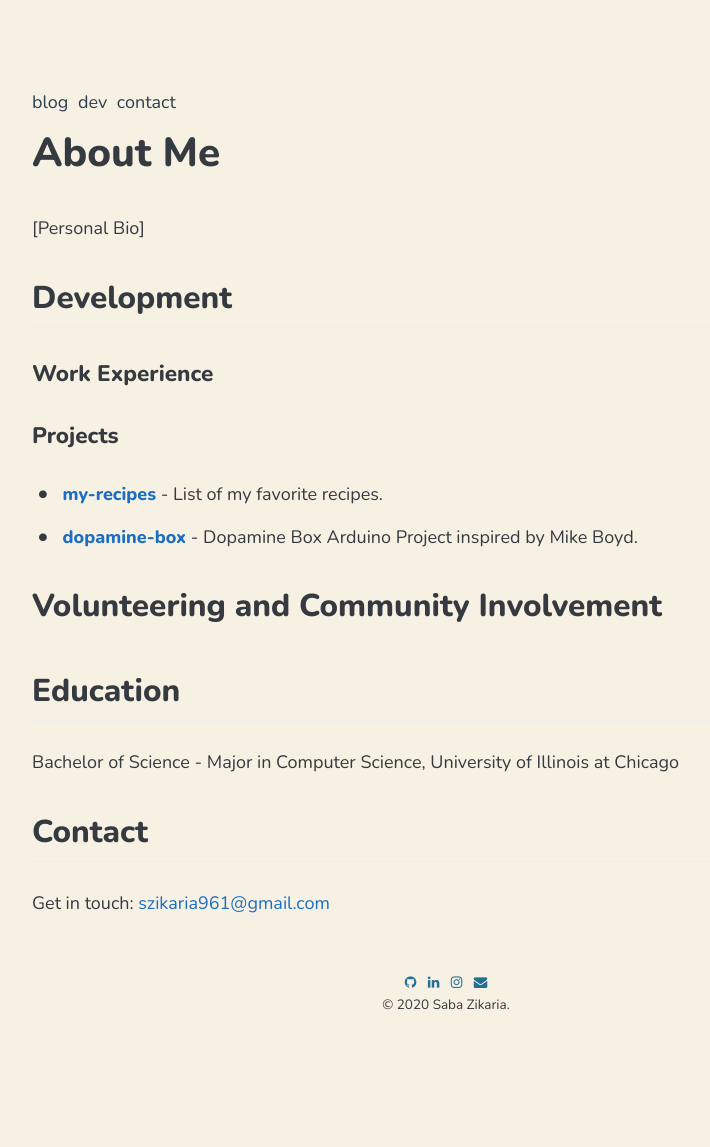
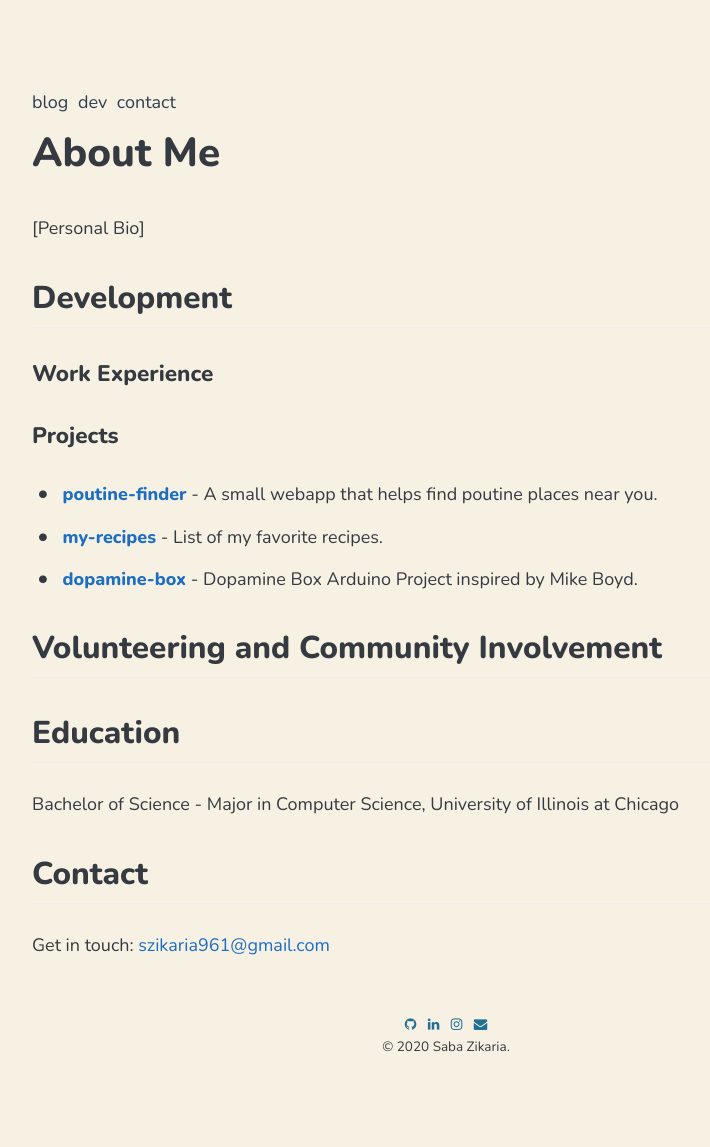
Before and after one commit to szikaria961/szikaria961.github.io, a Jekyll site: the page built from about.md, in a window 1280 px wide. Shown: the whole page, without its empty margins (194-904 px from the left). Built offline with Jekyll 4.4.1, drawn with Linux system fonts in a browser that asks for light colours; before the commit the page ends 1105 px from its top, so only the background shows below that.

Commit message:
Add poutine-finder under projects with github link

```diff
--- a/about.md
+++ b/about.md
@@ -27,6 +27,7 @@ permalink: /about/
 
 #### <a name="projects"></a>Projects
 
+- **[poutine-finder](https://github.com/szikaria961/poutine-finder)** - A small webapp that helps find poutine places near you.
 - **[my-recipes](https://github.com/szikaria961/my-recipes)** - List of my favorite recipes.
 - **[dopamine-box](https://github.com/szikaria961/dopamine-box)** - Dopamine Box Arduino Project inspired by Mike Boyd.
 
```
